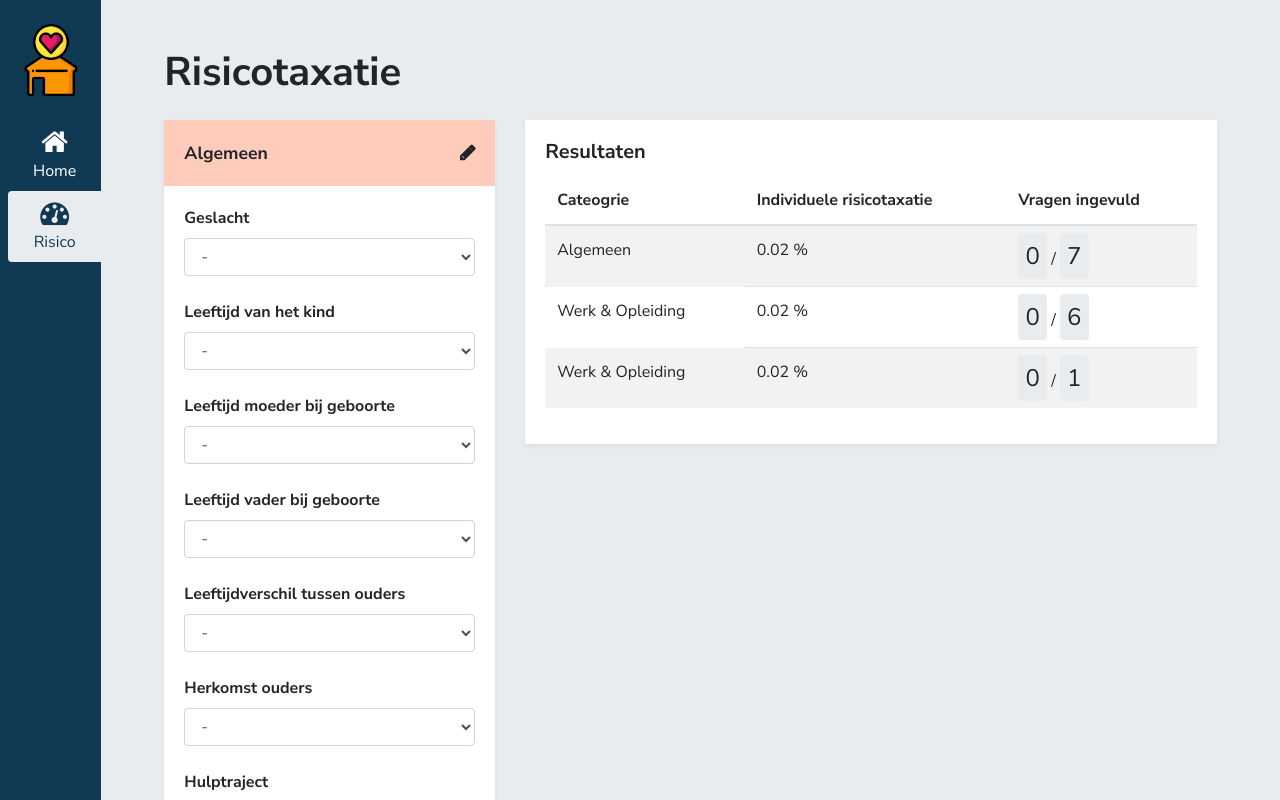
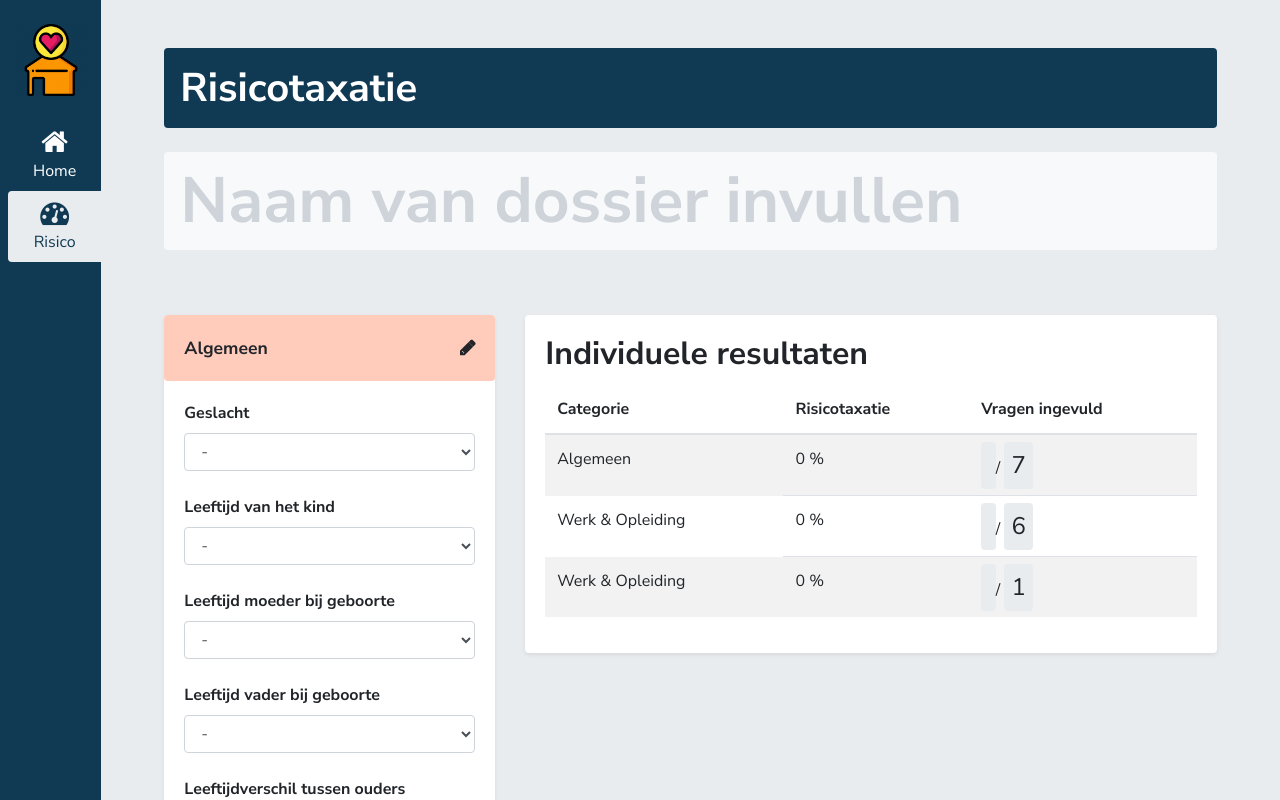
Before and after one commit to Mennauu/frontend-applications, a React app: page /risk in a window 1280 px wide. Both pictures are taken after a click on the element "Algemeen". Shown: the top 800 px of the page. Built offline with nearby package versions, Linux system fonts and the light colour scheme.

Commit message:
Risk rating and name for file

```diff
--- a/src/components/Home.js
+++ b/src/components/Home.js
@@ -5,12 +5,12 @@ class Home extends Component {
     return (
       <div>
         <div className="container-fluid">
-          <h1>Kind Veilig Thuis</h1>
+          <h1 className="bg-info rounded text-white p-3">Kind Veilig Thuis</h1>
           <div className="row">
             <div className="col-6">
-              <div className="card shadow-sm">
+              <div className="card shadow-sm rounded">
                 <div className="card-body text-justify">
-                  <h5 className="card-title">Introductie risicotaxatieapp</h5>
+                  <h2 className="card-title">Introductie risicotaxatieapp</h2>
                   <p className="card-text">Deze beslissingondersteuningstool kan gebruikt worden door hulpverleners om een objectieve risico-indicatie te krijgen op een zwaardere maatregel op basis van kenmerken van het kind, de ouders en het huishouden. Onder zwaardere maatregelen vallen in dit geval jeugdhulp met verblijf, jeugdbeschermings-maatregelen en jeugdreclasseringsmaatregelen.</p>
                   <p className="card-text">In het menu vindt u onder 'Risico indicatie' de objectieve risico indicatie tool op een zware maatregel op basis van kenmerken. Daarnaast vindt u onder 'Trajectkeuze' een tool om op basis van eerdere trajecten de kans te vekrijgen op een volgend traject op basis van historische gegevens.</p>
                   <p className="card-text">Mocht u nog vragen hebben over de tool in het algemeen of het gebruik ervan, kunt u contactgegevens vinden onder 'Contact'.</p>
@@ -18,18 +18,18 @@ class Home extends Component {
               </div>
             </div>
             <div className="col-6">
-              <div className="card shadow-sm">
+              <div className="card shadow-sm rounded">
                 <div className="card-body text-justify">
-                  <h5 className="card-title">Over de app</h5>
+                  <h2 className="card-title">Over de app</h2>
                   <p className="card-text">Deze tool is ontstaan door het toepassen van predictive analytics en pattern mining op historische gegevens van Amsterdamse jongeren van het CBS.</p>
                   <p className="card-text">Door middel van het koppelen van informatie uit CBS microdata is een dataset onstaan van jongeren uit Amsterdam tussen 0 en 18 jaar. De peildatum hiervoor is 31-12-2015. Binnen deze dataset kan een vergelijking gemaakt worden tussen jongeren die wel een zwaardere vorm van jeugdhulp gehad hebben en jongeren die dit niet gehad hebben. Op basis van literatuur en het toepassen van data mining, zijn de meest onderscheidende factoren geidentificeerd die het risico op een hulptraject verhogen of verlagen. Aan de hand hiervan is een model ontwikkeld die het risico op een zwaardere vorm van jeugdhulp geeft voor een individu aan de hand van kernmerken.</p>
                 </div>
               </div>
             </div>
             <div className="col-6 mt-3">
-              <div className="card shadow-sm">
+              <div className="card shadow-sm rounded">
                 <div className="card-body text-justify">
-                  <h5 className="card-title">Contact</h5>
+                  <h2 className="card-title">Contact</h2>
                   <p className="card-text">Voor meer informatie over het gebruik van de tool en de totstandkoming hiervan, kunt u contact opnemen met:</p>
                   <p className="card-text">Arjan de Jager, programma manager Garage2020 Amsterdam.</p>
                 </div>
--- a/src/components/Risk.js
+++ b/src/components/Risk.js
@@ -2,104 +2,84 @@ import React, { Component } from 'react';
 import data from '../assets/data.json';
 
 class Risk extends Component {
-
-  // Set the constructor
+  // We set the constructor so we can configure states
   constructor(props) {
     super(props);
-    this.state = {value: ''};
+    this.state = {
+      values: []
+    }
+
+    this.handleSubmit = this.handleSubmit.bind(this);
   }
 
-  // extract the value to setState the DOM
+  // Update state based on target value. We also keep the old values
   handleChange = (event) => {
-    this.setState({ value: event.target.value })
-    console.log("you have choose :" + this.state.value);
+    this.setState({values: [...this.state.values, Number(event.target.value)]})
   }
 
+  handleInputChange = (event) => {
 
+  }
+
+  // Prevent page from reloading after a form has been submitted
+  handleSubmit(event) {
+    event.preventDefault();
+
+    document.getElementById('saved').style.opacity = "1.0";
+  }
 
   render() {
-    //----Return amount of questions----//
+
+    // Using reduce to iterate through the value array, adding the
+    // current element value to the sum of the previous element values.
+    let taxationValue = Number(this.state.values.reduce((a, b) => a + b, 0).toFixed(2))
+    // if value is negative change it to zero
+    if (taxationValue < 0) {
+      taxationValue = 0;
+    }
+
+    //----Retrieve amount of questions----//
     let questionsAmount = 0;
-    let value = 0;
-    let taxationValue = Number((1 / (1 + Math.exp(-1 * (-8.57219 + value))) * 100).toFixed(2));
 
     for (let i = 0; i < data.length; i++) {
       for (let j = 0; j < data[i].questions.length; j++) {
         questionsAmount++;
-        //----Return value from answers---- THIS IS WRONG, EDIT OUT LATER//
-        for (let k = 0; k < data[i].questions[j].options.length; k++) {
-          value += data[i].questions[j].options[k].value;
-        }
       }
     }
 
-    //----Return amount of questions not filled in----//
-    // let unfilledQuestionsAmount = 0;
-    //var selectCollection = document.getElementsByTagName('select').length;
-    //const selectCollection = node.getElementsByTagName('select');
-      //{console.log(selectCollection.length)}
-
-    /*for (var i = 0; i < selectCollection.length; i++) {
-
-      selectCollection[i].addEventListener("click", function() {
-        unfilledQuestionsAmount++;
-      });
-    }
-
-    document.getElementsByTagName('select').onclick = function() {
-        console.log('Hello');
-    }*/
-
-
-    /*var value = $('.form-control').filter(function () {
-      return this.value !== '';
-    });
-
-    if (value.length>=0 && (value.length !== selectCollection)) {
-
-    }*/
-
-    /*let unfilledQuestionsAmount = 3;
-
-    let selectCollection = document.getElementsByClassName('form-control');
-    for (var i = 0; i < selectCollection.length; i++) {
-      selectCollection[i].selectedIndex = unfilledQuestionsAmount;
-      {console.log(unfilledQuestionsAmount)}
-    } */
-
-
-    /*  var value = selectField.options[selectField.selectedIndex].value;
-    if (value === "") {
-      unfilledQuestionsAmount++;
-    } */
-
-
-
-    //----Return ID, category, labels and options----//
-
-
-
-
-
-//----Return front-end----//
+    //----Return front-end----//
     return (
       <div>
         <div className="container-fluid">
-          <h1>Risicotaxatie</h1>
+          <h1 className="bg-info rounded text-white p-3">Risicotaxatie</h1>
+          <div className="row">
+            <div className="col mb-4">
+              <form className="custom-form" onSubmit={this.handleSubmit}>
+                <input type="text" className="d-block w-100 px-3 rounded" name="dossier" placeholder="Naam van dossier invullen" value={this.state.value} onChange={this.handleInputChange} />
+              </form>
+              <div id="saved" className="p-2 rounded">
+                <span>Opgeslagen</span>
+              </div>
+            </div>
+          </div>
           <div className="row">
             <div className="col-4">
-              <form>
+              <form onSubmit={this.handleSubmit}>
+                {/* Map through data */}
                 {data.map(data =>
                   <>
-                  <div className="card shadow-sm" key={data}>
+                  <div className="card shadow-sm rounded" key={data}>
                     <fieldset>
-                      <legend onClick={this.showAlert} id={`heading${data.id}`} data-toggle="collapse" data-target={`#collapse${data.id}`} aria-expanded="false" aria-controls={`collapse${data.id}`}>{data.category}</legend>
-                      <div id={`collapse${data.id}`} className="collapse" aria-labelledby={`heading${data.id}`} data-parent="#accordion">
+                      {/* Add unique id's to elements so we can Toggle each element separately */}
+                      <legend className="rounded" id={`heading${data.id}`} data-toggle="collapse" data-target={`#collapse${data.id}`}>{data.category}</legend>
+                      <div id={`collapse${data.id}`} className="collapse">
                         <div className="card-body">
+                          {/* Map through questions */}
                           {data.questions.map(question =>
                           <>
                             <label key={question} className="font-weight-bold">{question.label}</label>
-                            <select className="form-control mb-4" required defaultValue={this.state.value} onChange={this.handleChange}>
+                            {/* Change value from select based on chosen option */}
+                            <select className="form-control mb-4" required defaultValue="" onChange={this.handleChange}>
                               <option disabled hidden value="">-</option>
                               {question.options.map(options =>
                                 <option key={options.option} className="d-block" value={options.value}>{options.option}</option>
@@ -116,23 +96,24 @@ class Risk extends Component {
               </form>
             </div>
             <div className="col-8">
-              <div className="card shadow-sm">
-                <div className="card-body text-justify">
-                  <h5 className="card-title">Resultaten</h5>
+              <div className="card shadow-sm rounded">
+                <div className="card-body">
+                  <h2 className="card-title">Individuele resultaten</h2>
                   <table className="table table-striped">
                     <thead>
                       <tr>
-                        <th scope="col">Cateogrie</th>
-                        <th scope="col">Individuele risicotaxatie</th>
+                        <th scope="col">Categorie</th>
+                        <th scope="col">Risicotaxatie</th>
                         <th scope="col">Vragen ingevuld</th>
                       </tr>
                     </thead>
                     <tbody>
+                    {/* Map through data */}
                     {data.map(data =>
                       <tr>
                         <th scope="row" className="font-weight-normal">{data.category}</th>
                         <td>{taxationValue} %</td>
-                        <td><span className="bg-block">0</span> / <span className="bg-block">{data.questions.length}</span></td>
+                        <td><span className="bg-block"></span> / <span className="bg-block">{data.questions.length}</span></td>
                       </tr>
                     )}
                     </tbody>
--- a/src/styles/custom.scss
+++ b/src/styles/custom.scss
@@ -81,6 +81,37 @@ legend {
   i.fa {font-size: 1.25em;}
 }
 
+.custom-form input {
+  border: 0;
+  color: $gray-600;
+  font-size: 4rem;
+  background-color: $gray-100;
+  font-weight: bold;
+
+  &::placeholder {
+    color: $gray-400;
+  }
+  &:focus {
+    outline: none;
+    background-color: $gray-400;
+  }
+  &:focus::placeholder {
+    color: $gray-500;
+  }
+}
+
+#saved {
+  background-color: $green;
+  color: $white;
+  opacity: 0;
+  transition: opacity 0.2s ease-in;
+
+  &:after {
+    font-family: FontAwesome;
+    content: "\f00c";
+    margin-left: 8px;
+  }
+}
 
 /* Added classes */
 .vh-100 {min-height: 100vh;}
```
Also changed, not shown: src/components/junk.js (added, +54 -0 lines).
